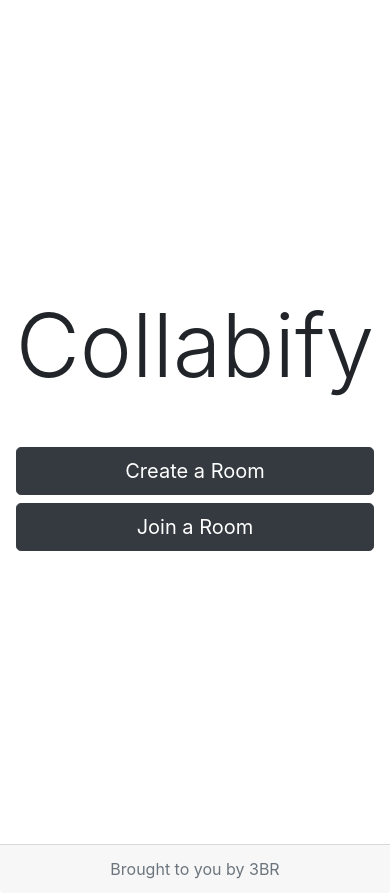
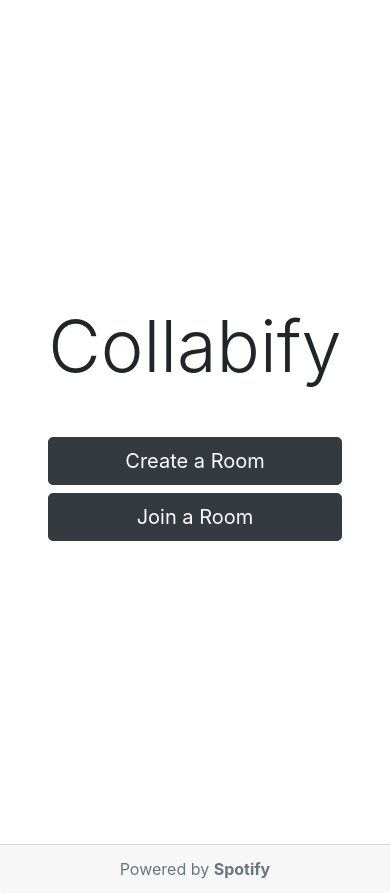
Before and after one commit to michaelshen100/collabify, a Flask app: page / in a window 390 px wide. Run offline with Flask 2, Linux system fonts and the light colour scheme; some libraries are stand-ins or nearby versions.

Commit message:
Mobile UI Fix - Playback Page Change
Fixed the Mobile UI by adding the meta tag to all the template pages
Also added icons to the playback page depending on the type of device
Changed the .format to f strings on the app.py page

```diff
--- a/app.py
+++ b/app.py
@@ -16,12 +16,12 @@ SPOTIFY_AUTH_URL = "https://accounts.spotify.com/authorize"
 SPOTIFY_TOKEN_URL = "https://accounts.spotify.com/api/token"
 SPOTIFY_API_BASE_URL = "https://api.spotify.com"
 API_VERSION = "v1"
-SPOTIFY_API_URL = "{}/{}".format(SPOTIFY_API_BASE_URL, API_VERSION)
+SPOTIFY_API_URL = f"{SPOTIFY_API_BASE_URL}/{API_VERSION}"
 
 # Server-side Parameters
 CLIENT_SIDE_URL = "http://127.0.0.1"
 PORT = 5000
-REDIRECT_URI = "{}:{}/callback/q".format(CLIENT_SIDE_URL, PORT)
+REDIRECT_URI = f"{CLIENT_SIDE_URL}:{PORT}/callback/q"
 SCOPE = "playlist-modify-public playlist-modify-private user-modify-playback-state user-read-playback-state user-read-currently-playing"
 STATE = ""
 SHOW_DIALOG_bool = True
--- a/templates/index.html
+++ b/templates/index.html
@@ -2,25 +2,27 @@
 <html>
     <head>
         <title>Collabify</title>
+
+        <link rel="stylesheet" href="https://stackpath.bootstrapcdn.com/bootstrap/4.3.1/css/bootstrap.min.css" integrity="sha384-ggOyR0iXCbMQv3Xipma34MD+dH/1fQ784/j6cY/iJTQUOhcWr7x9JvoRxT2MZw1T" crossorigin="anonymous">
         <link rel="stylesheet" type="text/css" href="../static/css/styles.css">
-        <link rel="stylesheet" href="https://stackpath.bootstrapcdn.com/bootstrap/4.3.1/css/bootstrap.min.css" integrity="sha384-ggOyR0iXCbMQv3Xipma34MD+dH/1fQ784/j6cY/iJTQUOhcWr7x9JvoRxT2MZw1T" crossorigin="anonymous">
+        <meta name="viewport" content="width=device-width, initial-scale=1">
     </head>
     <body>
         <div class="container h-100">
 
-                <div class="row h-100 justify-content-center align-items-center">
+                <div class="row h-100 justify-content-center align-items-center text-center">
 
                     <div class="text-center">
 
-                        <p class="display-2 mb-5">Collabify</p>
+                        <p class="display-3 mb-5">Collabify</p>
 
-                        <div>
-                            <a class="btn btn-dark btn-lg mb-2 btn-block" href="/authenticate">Create a Room</a>
-                        </div>
 
-                        <div>
-                            <a class="btn btn-dark btn-lg btn-block" href="/join">Join a Room</a>
-                        </div>
+                        <a class="btn btn-dark btn-lg mb-2 btn-block btn-style" href="/authenticate">Create a Room</a>
+
+
+
+                        <a class="btn btn-dark btn-lg btn-block" href="/join">Join a Room</a>
+
 
                     </div>
 
@@ -28,7 +30,7 @@
 
         </div>
         <div class="card-footer text-muted text-center">
-            Brought to you by 3BR
+            Powered by <strong>Spotify</strong>
         </div>
     </body>
 </html>
--- a/templates/not_found.html
+++ b/templates/not_found.html
@@ -4,6 +4,7 @@
         <title>Not Found</title>
         <link rel="stylesheet" type="text/css" href="../static/css/styles.css">
         <link rel="stylesheet" href="https://stackpath.bootstrapcdn.com/bootstrap/4.3.1/css/bootstrap.min.css" integrity="sha384-ggOyR0iXCbMQv3Xipma34MD+dH/1fQ784/j6cY/iJTQUOhcWr7x9JvoRxT2MZw1T" crossorigin="anonymous">
+        <meta name="viewport" content="width=device-width, initial-scale=1">
     </head>
     <body>
         <div class="container h-100">
```
Also changed, not shown: static/css/custom.css (added, +27 -0 lines), templates/join.html (+7 -2 lines), templates/playback.html (+4 -3 lines), templates/room.html (+6 -5 lines), templates/search_results.html (+4 -3 lines), static/player-icons/Automobile.svg (added), static/player-icons/Computer.svg (added), static/player-icons/Smartphone.svg (added), static/player-icons/Speaker.svg (added), static/player-icons/Tablet.svg (added), static/player-icons/Tv.svg (added).
